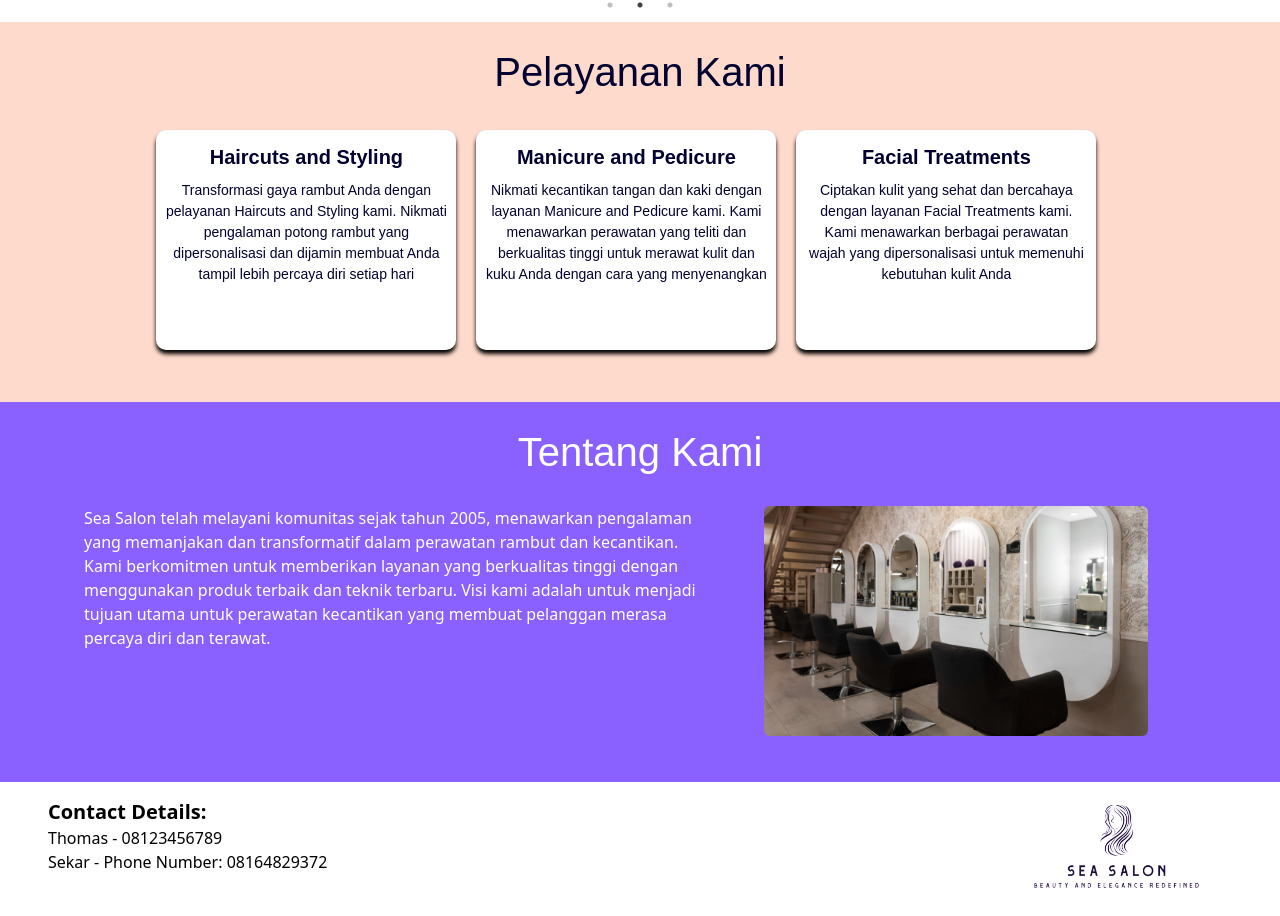
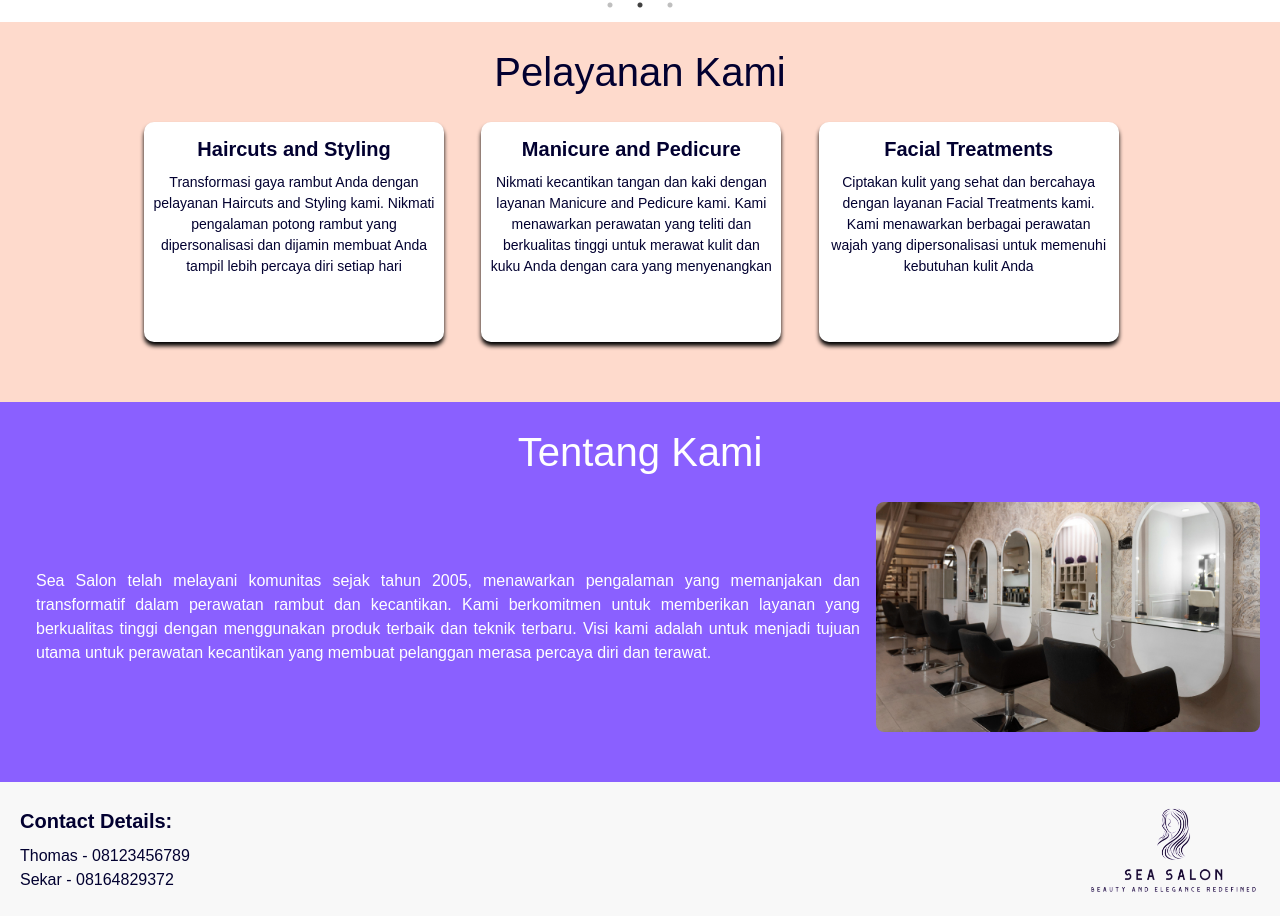
Before and after one commit to alvinwidi33/compfest, a React (Create React App) app: page / in a window 1280 px wide. Shown: the part 659-1575 px from the top of the page. Built offline with nearby package versions, Linux system fonts and the light colour scheme; the HTML template or start-up script is replaced by a standard one.

Commit message:
udah dulu

```diff
--- a/src/components/footer.js
+++ b/src/components/footer.js
@@ -1,19 +1,65 @@
 import React from 'react';
+import styled from 'styled-components';
 import logo from './images/logo.png';
 
+const FooterContainer = styled.div`
+  display: flex;
+  flex-direction: column;
+  align-items: center;
+  justify-content: space-between;
+  padding: 20px;
+  background-color: #f8f8f8;
+  width: 100%;
+  box-sizing: border-box;
+
+  @media(min-width: 768px) {
+    flex-direction: row;
+  }
+`;
+
+const ContactDetails = styled.div`
+  font-family: 'Poppins', sans-serif;
+  color: #020030;
+  margin-bottom: 16px;
+
+  @media(min-width: 768px) {
+    margin-bottom: 0;
+  }
+
+  .title {
+    font-weight: bold;
+    font-size: 1.25rem;
+    margin-bottom: 8px;
+  }
+
+  .details {
+    font-size: 1rem;
+    font-weight: normal;
+  }
+`;
+
+const Logo = styled.img`
+  width: 100px;
+  height: auto;
+
+  @media(min-width: 768px) {
+    width: 176px;
+  }
+`;
+
 function Footer() {
-    return (
-        <div className="footer font-Poppins sans-serif text-020030 inline-flex mt-4 mb-4">
-            <div className='ml-12'>
-                <div className="font-bold text-xl">Contact Details:</div>
-                <div className="contact-details font-normal">
-                    <p>Thomas - 08123456789</p>
-                    <p>Sekar - Phone Number: 08164829372</p>
-                </div>
-            </div>
-            <img src={logo} alt="Logo" className="logo w-44 ml-[700px]" />
+  return (
+    <FooterContainer>
+      <ContactDetails>
+        <div className="title">Contact Details:</div>
+        <div className="details">
+          <p>Thomas - 08123456789</p>
+          <p>Sekar - 08164829372</p>
         </div>
-    );
+      </ContactDetails>
+      <Logo src={logo} alt="Logo" />
+    </FooterContainer>
+  );
 }
 
 export default Footer;
--- a/src/components/navbar-home.js
+++ b/src/components/navbar-home.js
@@ -6,8 +6,8 @@ function NavbarHome() {
     return (
         <nav className="bg-white shadow-sm py-4 w-[100%] fixed top-0 z-50">
             <div className="container mx-auto flex items-center justify-between font-[Poppins, sans-serif]">
-                <img src={logo} alt="Logo" className="h-12 w-auto ml-6" />
-                <div className="flex space-x-8 mr-6">
+                <img src={logo} alt="Logo" className="h-12 w-auto ml-[-28px]" />
+                <div className="flex space-x-8 mr-[-52px]">
                     <Link to="/" className="text-[#020030] hover:text-[#8A60FF] font-medium active:text-[#020030] mt-2">Beranda</Link>
                     <Link to="/contact" className="text-[#020030] hover:text-[#8A60FF] font-medium active:text-[#020030] mt-2">Hubungi Kami</Link>
                     <Link to="/login">
--- a/src/pages/home.js
+++ b/src/pages/home.js
@@ -4,60 +4,107 @@ import Carousel from '../components/carousel';
 import styled from 'styled-components';
 import Salon from '../components/images/salon.jpg';
 import Footer from '../components/footer';
+
+const FramePink = styled.div`
+  width: 100%;
+  padding: 20px;
+  box-sizing: border-box;
+  min-height: 380px;
+  background-color: #FEDACC;
+  margin-top: 32px;
+`;
+
+const FramePurple = styled.div`
+  width: 100%;
+  padding: 20px;
+  box-sizing: border-box;
+  min-height: 380px;
+  background-color: #8A60FF;
+`;
+
+const ContentContainer = styled.div`
+  display: flex;
+  flex-direction: row;
+  justify-content: center;
+  align-items: center;
+  margin-top: 20px;
+`;
+
+const TextContent = styled.p`
+  font-family: Poppins, sans-serif;
+  color: white;
+  margin: 0 16px;
+  text-align: justify;
+  flex: 1;
+`;
+
+const ImageContent = styled.img`
+  width: 100%;
+  max-width: 384px;
+  height: auto;
+  border-radius: 8px;
+`;
+
+const Card = styled.div`
+  width: 100%;
+  max-width: 300px;
+  height: 220px;
+  background-color: #fff;
+  border-radius: 10px;
+  box-shadow: 0px 4px 4px rgba(0, 0, 0, 2.8);
+  transition: transform 0.4s ease-out;
+  transform-origin: center bottom;
+
+  &:hover {
+    transform: translateY(-24px);
+  }
+`;
+
 function Home() {
-    const cardTitle={
-        marginBottom:'8px',
+    const cardTitle = {
+        marginBottom: '8px',
         marginTop: '12px',
         textAlign: 'center',
-        fontFamily:'Poppins, sans-serif',
-        fontSize:'20px',
-        fontWeight:'600',
-        marginLeft:'8px',
-        marginRight:'8px',
-        color:'#020030'
+        fontFamily: 'Poppins, sans-serif',
+        fontSize: '20px',
+        fontWeight: '600',
+        marginLeft: '8px',
+        marginRight: '8px',
+        color: '#020030'
     };
-    const cardText={
+
+    const cardText = {
         textAlign: 'center',
-        fontFamily:'Poppins, sans-serif',
-        fontSize:'14px',
-        marginLeft:'8px',
-        marginRight:'8px',
-        marginBottom:'12px',
-        color:'#020030'
+        fontFamily: 'Poppins, sans-serif',
+        fontSize: '14px',
+        marginLeft: '8px',
+        marginRight: '8px',
+        marginBottom: '12px',
+        color: '#020030'
     };
+
     const data = [
-        { title: 'Haircuts and Styling', text:'Transformasi gaya rambut Anda dengan pelayanan Haircuts and Styling kami. Nikmati pengalaman potong rambut yang dipersonalisasi dan dijamin membuat Anda tampil lebih percaya diri setiap hari'},
-        { title: 'Manicure and Pedicure',text:'Nikmati kecantikan tangan dan kaki dengan layanan Manicure and Pedicure kami. Kami menawarkan perawatan yang teliti dan berkualitas tinggi untuk merawat kulit dan kuku Anda dengan cara yang menyenangkan'},
-        { title: 'Facial Treatments', text:'Ciptakan kulit yang sehat dan bercahaya dengan layanan Facial Treatments kami. Kami menawarkan berbagai perawatan wajah yang dipersonalisasi untuk memenuhi kebutuhan kulit Anda'},
+        { title: 'Haircuts and Styling', text: 'Transformasi gaya rambut Anda dengan pelayanan Haircuts and Styling kami. Nikmati pengalaman potong rambut yang dipersonalisasi dan dijamin membuat Anda tampil lebih percaya diri setiap hari' },
+        { title: 'Manicure and Pedicure', text: 'Nikmati kecantikan tangan dan kaki dengan layanan Manicure and Pedicure kami. Kami menawarkan perawatan yang teliti dan berkualitas tinggi untuk merawat kulit dan kuku Anda dengan cara yang menyenangkan' },
+        { title: 'Facial Treatments', text: 'Ciptakan kulit yang sehat dan bercahaya dengan layanan Facial Treatments kami. Kami menawarkan berbagai perawatan wajah yang dipersonalisasi untuk memenuhi kebutuhan kulit Anda' },
     ];
+
     const cardContainer = {
         display: 'grid',
-        gridTemplateColumns: 'repeat(4, 1fr)',
+        gridTemplateColumns: 'repeat(auto-fit, minmax(300px, 1fr))',
         gridGap: '20px',
         justifyContent: 'center',
         alignItems: 'center',
-        marginLeft:"11%"   ,
-        marginTop:"28px"
-        };
-    const Card = styled.div`
-        width: 300px;
-        height: 220px;
-        background-color: #fff;
-        border-radius: 10px;
-        box-shadow: 0px 4px 4px rgba(0, 0, 0, 2.8);
-        transition: transform 0.4s ease-out;
-        transform-origin: center bottom;
+        margin: '0 auto',
+        padding: '0 10%',
+    };
 
-        &:hover {
-            transform: translateY(-24px);
-        }
-    `;
     return (
         <React.Fragment>
             <NavbarHome />
             <Carousel />
-            <div style={{ width: '100%', padding: '20px', boxSizing: 'border-box', height: '380px', backgroundColor: "#FEDACC", marginTop: "32px" }}>
-                <h1 style={{ fontFamily: 'Poppins, sans-serif', fontSize: '2.5rem', textAlign: 'center', color: '#020030' }}>Pelayanan Kami</h1>
+            <FramePink>
+                <h1 style={{ marginBottom:"20px",fontFamily: 'Poppins, sans-serif', fontSize: '2.5rem', textAlign: 'center', color: '#020030' }}>Pelayanan Kami</h1>
                 <div style={cardContainer}>
                     {data.map((item, index) => (
                         <Card key={index}>
@@ -66,15 +113,17 @@ function Home() {
                         </Card>
                     ))}
                 </div>
-            </div>
-            <div style={{ width: '100%', padding: '20px', boxSizing: 'border-box', height: '380px', backgroundColor: "#8A60FF"}}>
+            </FramePink>
+            <FramePurple>
                 <h1 style={{ fontFamily: 'Poppins, sans-serif', fontSize: '2.5rem', textAlign: 'center', color: 'white' }}>Tentang Kami</h1>
-                <div className="inline-flex mt-6">
-                    <p className="font-normal text-white mr-12 ml-16">Sea Salon telah melayani komunitas sejak tahun 2005, menawarkan pengalaman yang memanjakan dan transformatif dalam perawatan rambut dan kecantikan. Kami berkomitmen untuk memberikan layanan yang berkualitas tinggi dengan menggunakan produk terbaik dan teknik terbaru. Visi kami adalah untuk menjadi tujuan utama untuk perawatan kecantikan yang membuat pelanggan merasa percaya diri dan terawat.</p>
-                    <img src={Salon} alt="Salon" className='w-96 h-auto rounded-md mr-28'></img>
-                </div>
-            </div>
-            <Footer/>
+                <ContentContainer>
+                    <TextContent>
+                        Sea Salon telah melayani komunitas sejak tahun 2005, menawarkan pengalaman yang memanjakan dan transformatif dalam perawatan rambut dan kecantikan. Kami berkomitmen untuk memberikan layanan yang berkualitas tinggi dengan menggunakan produk terbaik dan teknik terbaru. Visi kami adalah untuk menjadi tujuan utama untuk perawatan kecantikan yang membuat pelanggan merasa percaya diri dan terawat.
+                    </TextContent>
+                    <ImageContent src={Salon} alt="Salon" />
+                </ContentContainer>
+            </FramePurple>
+            <Footer />
         </React.Fragment>
     );
 }
```
